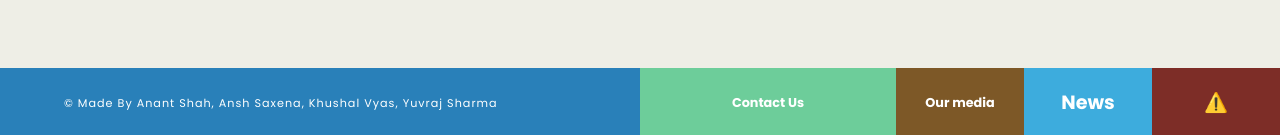
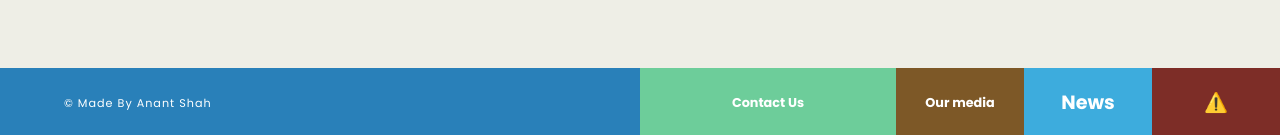
Before and after one commit to Anant020/Meal_Rescue_India, a React (Create React App) app: page / in a window 1280 px wide. Shown: the part 3199-3334 px from the top of the page. Built offline with nearby package versions, Linux system fonts and the light colour scheme.

Commit message:
Updated Footer.js

```diff
--- a/src/Frontpage/Footer.js
+++ b/src/Frontpage/Footer.js
@@ -5,7 +5,7 @@ export default function Footer() {
     <div>
       <footer>
   <div className="copyright">
-    <p>© Made by Anant Shah, Ansh Saxena, Khushal Vyas, Yuvraj Sharma</p>
+    <p>© Made by Anant Shah</p>
   </div>
   <div className="social">
     <a href="/contact" className="support">Contact Us</a>
```
